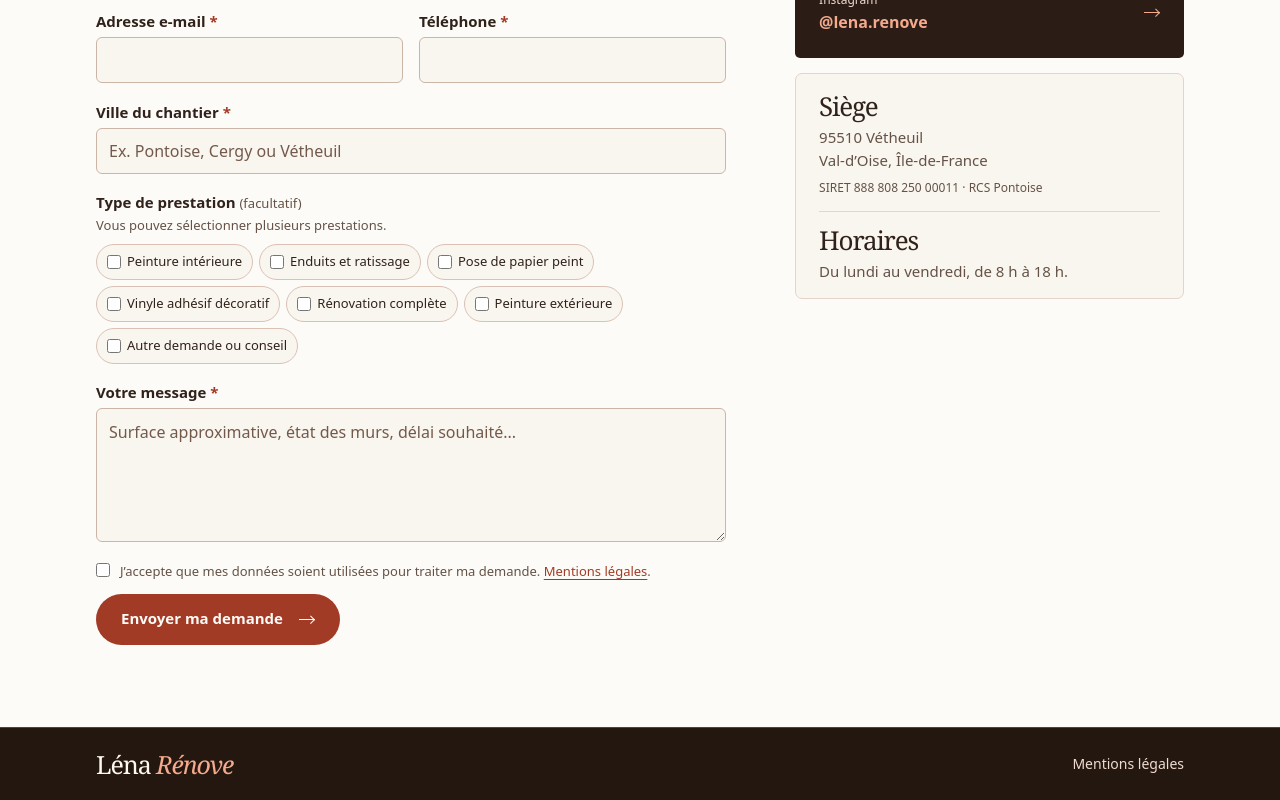
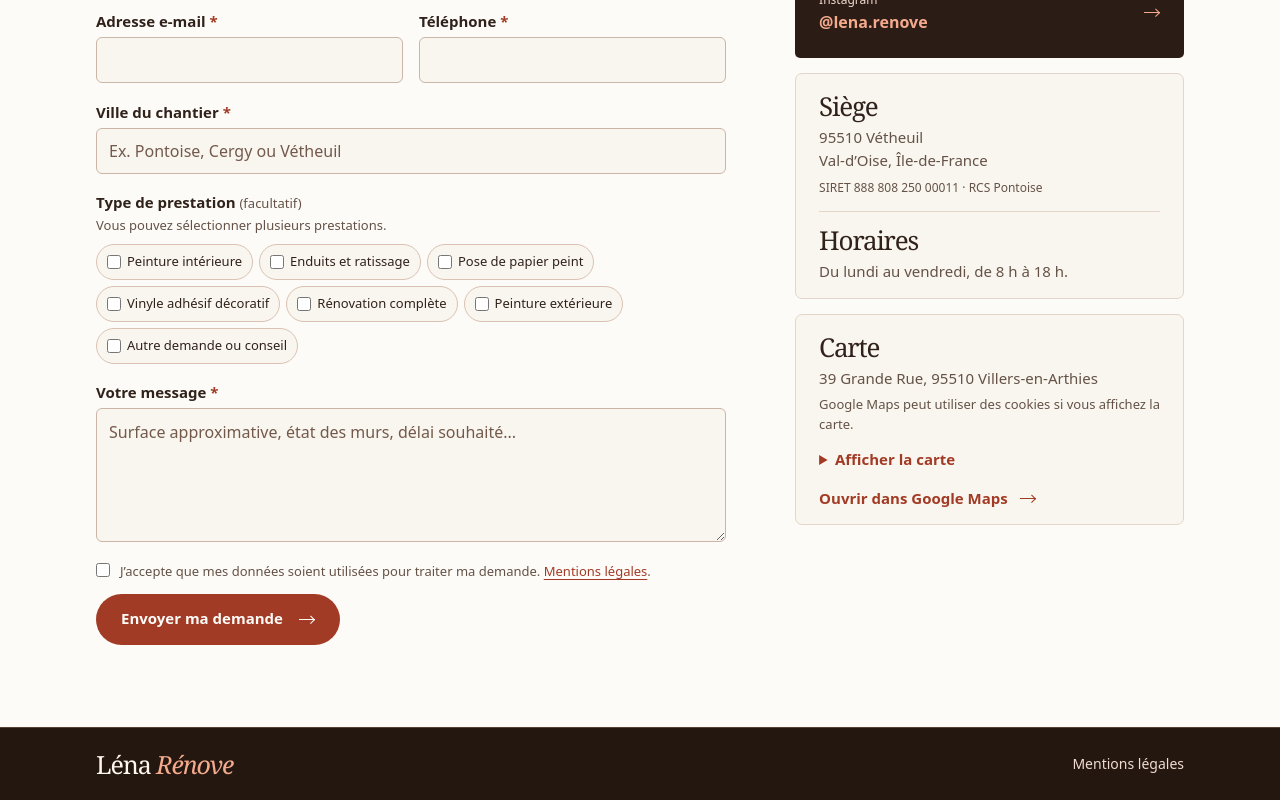
Before and after one commit to GITCL95/LENA-NEW, a Next.js app: page /contact-peintre-magny-en-vexin in a window 1280 px wide. Shown: the part 687-1487 px from the top of the page. Built offline with nearby package versions, Linux system fonts and the light colour scheme; a web font is replaced by a local one.

Commit message:
Embed Google Maps on the contact page

```diff
--- a/pages/contact-peintre-magny-en-vexin.tsx
+++ b/pages/contact-peintre-magny-en-vexin.tsx
@@ -11,6 +11,9 @@ import siteStyles from '@/styles/Site.module.css';
 
 const FORM_ENDPOINT = 'https://formspree.io/f/xeajyayy';
 const EMAIL_LINK = `mailto:${CLIENT.email}`;
+const MAP_ADDRESS = '39 Grande Rue, 95510 Villers-en-Arthies';
+const MAP_LINK = `https://www.google.com/maps/search/?api=1&query=${encodeURIComponent(MAP_ADDRESS)}`;
+const MAP_EMBED_URL = 'https://www.google.com/maps/embed?pb=!1m18!1m12!1m3!1d2612.8822744880504!2d1.7233560767044018!3d49.088877384458954!2m3!1f0!2f0!3f0!3m2!1i1024!2i768!4f13.1!3m3!1m2!1s0x47e6c1bd8a15c2af%3A0x66d66952ebf32ced!2s39%20Grande%20Rue%2C%2095510%20Villers-en-Arthies!5e0!3m2!1sen!2sfr!4v1795779144212!5m2!1sen!2sfr';
 const serviceOptions = Object.keys(QUOTE_SERVICES) as QuoteService[];
 
 const title = 'Contact · Devis gratuit sous 24 h · Léna Rénove';
@@ -249,6 +252,39 @@ function ContactDetails() {
           <p>Du lundi au vendredi, de 8 h à 18 h.</p>
         </div>
       </div>
+
+      <ContactMap />
     </aside>
   );
 }
+
+function ContactMap() {
+  const [mapOpen, setMapOpen] = useState(false);
+
+  return (
+    <div className={styles.office}>
+      <h3>Carte</h3>
+      <p>{MAP_ADDRESS}</p>
+      <p id="contact-map-note" className={styles.mapNote}>Google Maps peut utiliser des cookies si vous affichez la carte.</p>
+      <details className={styles.mapDisclosure} onToggle={(event) => setMapOpen(event.currentTarget.open)}>
+        <summary aria-describedby="contact-map-note">{mapOpen ? 'Masquer la carte' : 'Afficher la carte'}</summary>
+        {mapOpen && (
+          <iframe
+            className={styles.mapFrame}
+            title={`Google Maps – ${MAP_ADDRESS}`}
+            src={MAP_EMBED_URL}
+            width={600}
+            height={450}
+            loading="lazy"
+            referrerPolicy="strict-origin-when-cross-origin"
+            allowFullScreen
+          />
+        )}
+      </details>
+      <a href={MAP_LINK} target="_blank" rel="noopener noreferrer" className={siteStyles.textLink}>
+        Ouvrir dans Google Maps <span className="sr-only">(nouvel onglet)</span>
+        <Arrow />
+      </a>
+    </div>
+  );
+}
--- a/styles/Contact.module.css
+++ b/styles/Contact.module.css
@@ -260,6 +260,37 @@
   border-top: 1px solid var(--border);
 }
 
+.mapNote {
+  margin-top: 0.375rem;
+  font-size: 0.8125rem;
+}
+
+.mapDisclosure {
+  margin-block: 0.5rem 0.625rem;
+}
+
+.mapDisclosure summary {
+  width: fit-content;
+  padding-block: 0.375rem;
+  color: var(--rust);
+  font-weight: 750;
+  cursor: pointer;
+}
+
+.mapDisclosure summary:focus-visible {
+  outline: 2px solid currentColor;
+  outline-offset: 4px;
+}
+
+.mapFrame {
+  display: block;
+  width: 100%;
+  height: clamp(14rem, 25vw, 18rem);
+  margin-top: 0.5rem;
+  border: 0;
+  border-radius: 0.375rem;
+}
+
 @media (max-width: 57.5rem) {
   .columns {
     grid-template-columns: minmax(0, 1fr);
```
